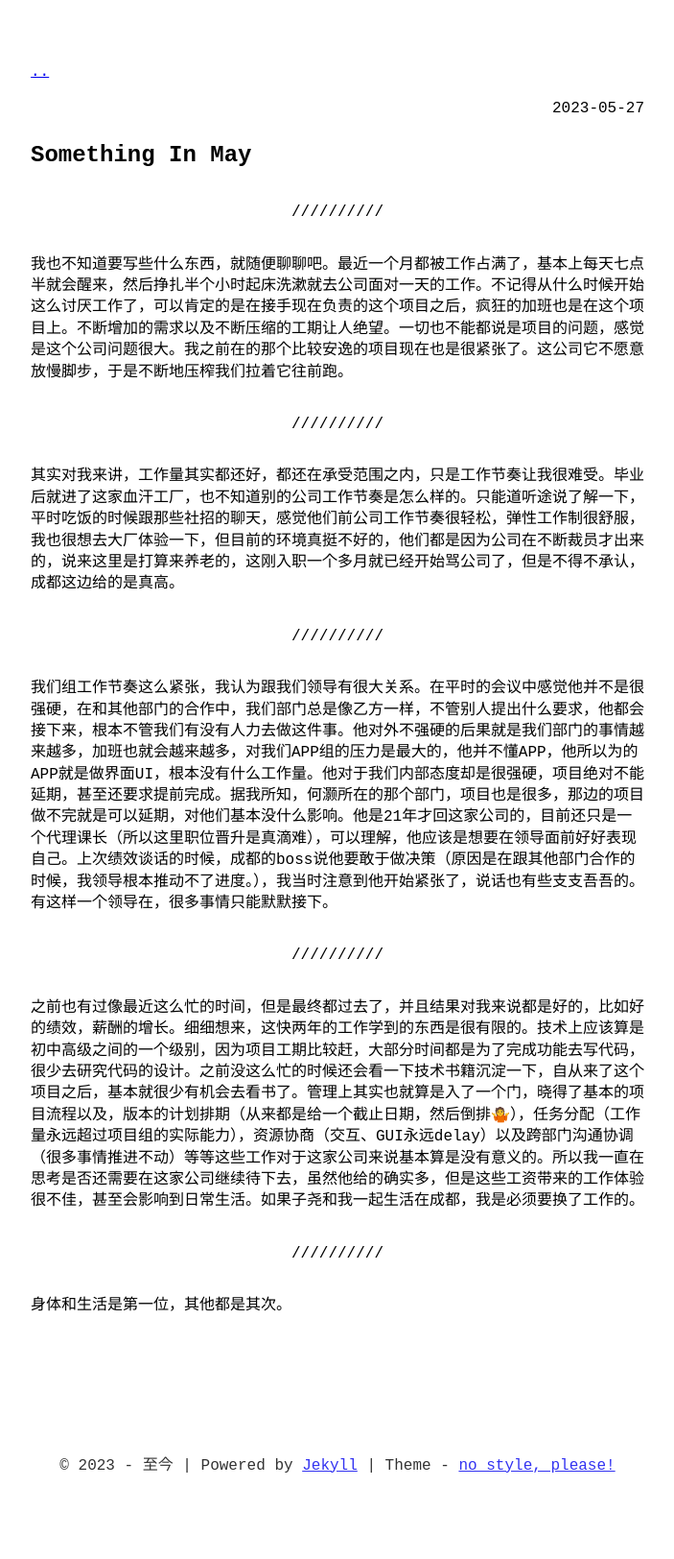
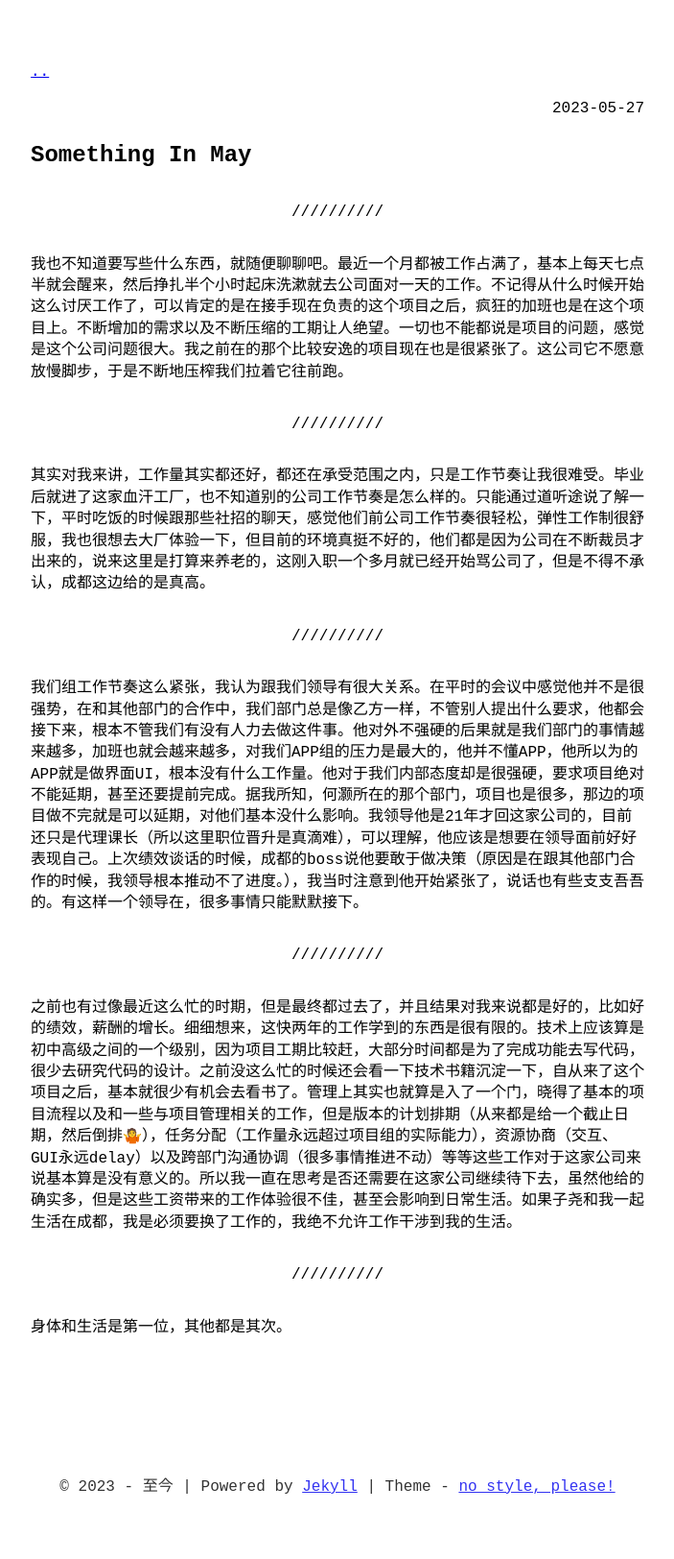
Before and after one commit to YanLdt/yanldt.github.io, a Jekyll site: the page built from _posts/2023-05-27-something-in-may.md, in a window 1280 px wide. Shown: the whole page at 96% size, without its empty margins (288-991 px from the left). Built offline with Jekyll 4.4.1, drawn with Linux system fonts in a browser that asks for light colours; before the commit the page ends 1602 px from its top, so only the background shows below that.

Commit message:
modify something in may

```diff
--- a/_posts/2023-05-27-something-in-may.md
+++ b/_posts/2023-05-27-something-in-may.md
@@ -9,15 +9,15 @@ slug: something
 
 ---------
 
-其实对我来讲，工作量其实都还好，都还在承受范围之内，只是工作节奏让我很难受。毕业后就进了这家血汗工厂，也不知道别的公司工作节奏是怎么样的。只能道听途说了解一下，平时吃饭的时候跟那些社招的聊天，感觉他们前公司工作节奏很轻松，弹性工作制很舒服，我也很想去大厂体验一下，但目前的环境真挺不好的，他们都是因为公司在不断裁员才出来的，说来这里是打算来养老的，这刚入职一个多月就已经开始骂公司了，但是不得不承认，成都这边给的是真高。
+其实对我来讲，工作量其实都还好，都还在承受范围之内，只是工作节奏让我很难受。毕业后就进了这家血汗工厂，也不知道别的公司工作节奏是怎么样的。只能通过道听途说了解一下，平时吃饭的时候跟那些社招的聊天，感觉他们前公司工作节奏很轻松，弹性工作制很舒服，我也很想去大厂体验一下，但目前的环境真挺不好的，他们都是因为公司在不断裁员才出来的，说来这里是打算来养老的，这刚入职一个多月就已经开始骂公司了，但是不得不承认，成都这边给的是真高。
 
 ---------------
 
-我们组工作节奏这么紧张，我认为跟我们领导有很大关系。在平时的会议中感觉他并不是很强硬，在和其他部门的合作中，我们部门总是像乙方一样，不管别人提出什么要求，他都会接下来，根本不管我们有没有人力去做这件事。他对外不强硬的后果就是我们部门的事情越来越多，加班也就会越来越多，对我们APP组的压力是最大的，他并不懂APP，他所以为的APP就是做界面UI，根本没有什么工作量。他对于我们内部态度却是很强硬，项目绝对不能延期，甚至还要求提前完成。据我所知，何灏所在的那个部门，项目也是很多，那边的项目做不完就是可以延期，对他们基本没什么影响。他是21年才回这家公司的，目前还只是一个代理课长（所以这里职位晋升是真滴难），可以理解，他应该是想要在领导面前好好表现自己。上次绩效谈话的时候，成都的boss说他要敢于做决策（原因是在跟其他部门合作的时候，我领导根本推动不了进度。），我当时注意到他开始紧张了，说话也有些支支吾吾的。有这样一个领导在，很多事情只能默默接下。
+我们组工作节奏这么紧张，我认为跟我们领导有很大关系。在平时的会议中感觉他并不是很强势，在和其他部门的合作中，我们部门总是像乙方一样，不管别人提出什么要求，他都会接下来，根本不管我们有没有人力去做这件事。他对外不强硬的后果就是我们部门的事情越来越多，加班也就会越来越多，对我们APP组的压力是最大的，他并不懂APP，他所以为的APP就是做界面UI，根本没有什么工作量。他对于我们内部态度却是很强硬，要求项目绝对不能延期，甚至还要提前完成。据我所知，何灏所在的那个部门，项目也是很多，那边的项目做不完就是可以延期，对他们基本没什么影响。我领导他是21年才回这家公司的，目前还只是代理课长（所以这里职位晋升是真滴难），可以理解，他应该是想要在领导面前好好表现自己。上次绩效谈话的时候，成都的boss说他要敢于做决策（原因是在跟其他部门合作的时候，我领导根本推动不了进度。），我当时注意到他开始紧张了，说话也有些支支吾吾的。有这样一个领导在，很多事情只能默默接下。
 
 --------------
 
-之前也有过像最近这么忙的时间，但是最终都过去了，并且结果对我来说都是好的，比如好的绩效，薪酬的增长。细细想来，这快两年的工作学到的东西是很有限的。技术上应该算是初中高级之间的一个级别，因为项目工期比较赶，大部分时间都是为了完成功能去写代码，很少去研究代码的设计。之前没这么忙的时候还会看一下技术书籍沉淀一下，自从来了这个项目之后，基本就很少有机会去看书了。管理上其实也就算是入了一个门，晓得了基本的项目流程以及，版本的计划排期（从来都是给一个截止日期，然后倒排🤷），任务分配（工作量永远超过项目组的实际能力），资源协商（交互、GUI永远delay）以及跨部门沟通协调（很多事情推进不动）等等这些工作对于这家公司来说基本算是没有意义的。所以我一直在思考是否还需要在这家公司继续待下去，虽然他给的确实多，但是这些工资带来的工作体验很不佳，甚至会影响到日常生活。如果子尧和我一起生活在成都，我是必须要换了工作的。
+之前也有过像最近这么忙的时期，但是最终都过去了，并且结果对我来说都是好的，比如好的绩效，薪酬的增长。细细想来，这快两年的工作学到的东西是很有限的。技术上应该算是初中高级之间的一个级别，因为项目工期比较赶，大部分时间都是为了完成功能去写代码，很少去研究代码的设计。之前没这么忙的时候还会看一下技术书籍沉淀一下，自从来了这个项目之后，基本就很少有机会去看书了。管理上其实也就算是入了一个门，晓得了基本的项目流程以及和一些与项目管理相关的工作，但是版本的计划排期（从来都是给一个截止日期，然后倒排🤷），任务分配（工作量永远超过项目组的实际能力），资源协商（交互、GUI永远delay）以及跨部门沟通协调（很多事情推进不动）等等这些工作对于这家公司来说基本算是没有意义的。所以我一直在思考是否还需要在这家公司继续待下去，虽然他给的确实多，但是这些工资带来的工作体验很不佳，甚至会影响到日常生活。如果子尧和我一起生活在成都，我是必须要换了工作的，我绝不允许工作干涉到我的生活。
 
 --------------------
 
```
